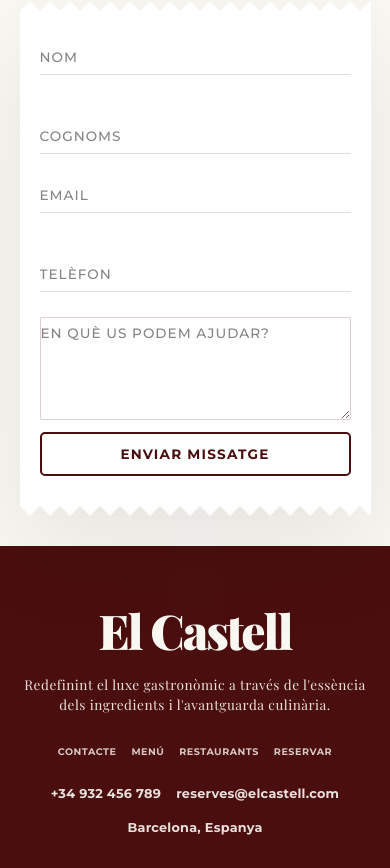
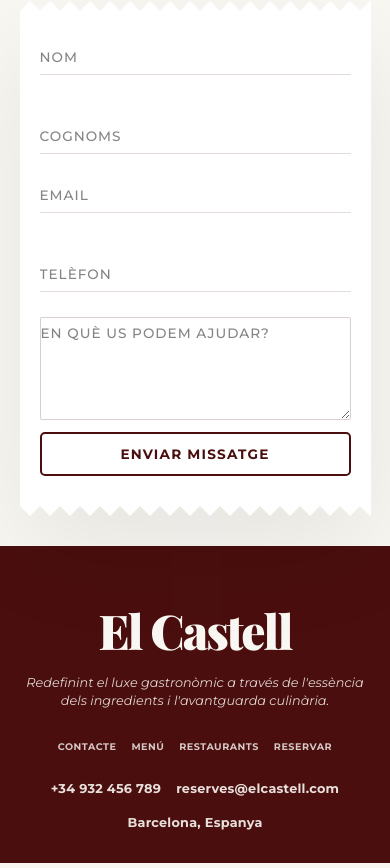
Before and after one commit to luabde/DishSync-Frontend, a React (Vite) app: page / in a window 390 px wide. Shown: the part 2980-3848 px from the top of the page. Built offline with nearby package versions, Linux system fonts and the light colour scheme; no server answers; a web font is replaced by a local one.

Commit message:
errors idioma i estil footerr

```diff
--- a/src/context/CreateRestaurantContext.tsx
+++ b/src/context/CreateRestaurantContext.tsx
@@ -142,8 +142,8 @@ export const CreateRestaurantProvider: React.FC<{ children: React.ReactNode }> =
 
   // Paso 3: zonas del restaurante
   const [zones, setZones] = useState<Zone[]>([
-    { id: '1', name: 'P. BAJA' },
-    { id: '2', name: 'PLANO PRINCIPAL' }
+    { id: '1', name: 'PLANTA BAIXA' },
+    { id: '2', name: 'PLÀNOL PRINCIPAL' }
   ]);
   const [newZoneName, setNewZoneName] = useState('');
 
--- a/src/pages/client/style.css
+++ b/src/pages/client/style.css
@@ -908,12 +908,13 @@ h1.section-title {
 }
 
 .footer-tagline {
-    font-family: var(--font-heading);
-    font-size: 1rem;
+    font-family: var(--font-body);
+    font-size: clamp(0.92rem, 2vw, 1rem);
     font-style: italic;
-    opacity: 0.7;
+    opacity: 0.85;
     font-weight: 400;
-    letter-spacing: 0.5px;
+    line-height: 1.45;
+    letter-spacing: normal;
     margin-bottom: 40px;
     max-width: 450px; /* Added max-width for better wrapping in desktop */
 }
@@ -1102,12 +1103,14 @@ h1.section-title {
     }
 
     .footer-tagline {
-        font-size: 0.85rem;
-        font-style: normal;
+        font-size: clamp(0.8rem, 2vw, 0.9rem);
+        font-style: italic;
         text-align: center;
         max-width: 100%;
         margin-bottom: 30px;
-        opacity: 0.9;
+        opacity: 0.85;
+        font-weight: 400;
+        line-height: 1.4;
     }
 
     .footer-bottom-mobile {
```
